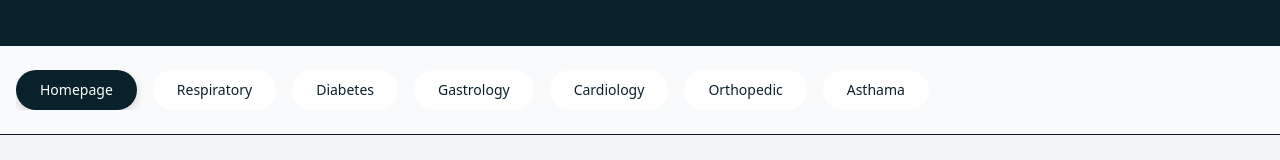
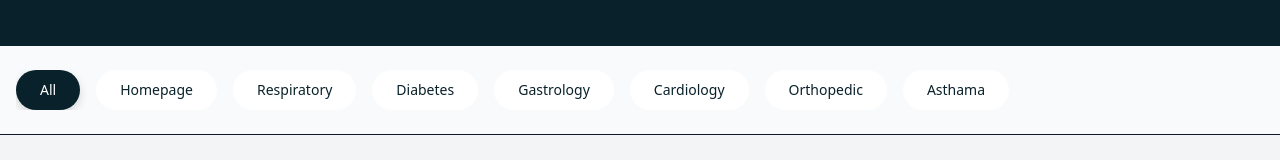
Before and after one commit to redmediasolutions/108-medz, a Next.js app: page / in a window 1280 px wide. Shown: the part 476-636 px from the top of the page. Built offline with nearby package versions, Linux system fonts and the light colour scheme; no server answers.

Commit message:
Fix WooCommerce API base URL

```diff
--- a/src/app/HomeClient.tsx
+++ b/src/app/HomeClient.tsx
@@ -10,24 +10,27 @@ import { auth } from "@/src/lib/firebase";
 export default function HomeClient() {
   const [products, setProducts] = useState<any[]>([]);
   const [loading, setLoading] = useState(false);
-  const [activeCategory, setActiveCategory] = useState<number>(78);
+  const [activeCategory, setActiveCategory] = useState<number | null>(null);
 
   useEffect(() => {
     console.log("Firebase auth loaded:", auth);
-    fetchProducts(78);
+    fetchProducts(null); // ✅ load ALL products
   }, []);
 
-  const fetchProducts = async (categoryId: number) => {
+  const fetchProducts = async (categoryId: number | null) => {
     try {
-      setActiveCategory(categoryId);
       setLoading(true);
+      setActiveCategory(categoryId); // ✅ VERY IMPORTANT
 
-      const res = await fetch(`/api/products?category=${categoryId}`);
+      const url = categoryId
+        ? `/api/products?category=${categoryId}`
+        : `/api/products`;
+
+      const res = await fetch(url);
       const data = await res.json();
-
-      setProducts(Array.isArray(data) ? data : []);
-    } catch (error) {
-      console.error("Failed to fetch products", error);
+      setProducts(data);
+    } catch (err) {
+      console.error("Failed to fetch products", err);
       setProducts([]);
     } finally {
       setLoading(false);
--- a/src/app/api/products/route.ts
+++ b/src/app/api/products/route.ts
@@ -13,7 +13,7 @@ export async function GET(request: Request) {
       ? await getProductsByCategory(Number(category))
       : await getProducts();
 
-    return NextResponse.json(products);
+    return Response.json(products ?? []);
   } catch (error) {
     console.error("API products error:", error);
     return NextResponse.json([], { status: 500 });
--- a/src/components/Categories.tsx
+++ b/src/components/Categories.tsx
@@ -4,8 +4,8 @@ import { Category } from "@/src/data/categories";
 
 type Props = {
   categories: Category[];
-  activeCategory: number;
-  onSelect: (categoryId: number) => void;
+  activeCategory: number | null;
+  onSelect: (categoryId: number | null) => void;
 };
 
 export default function Categories({
@@ -17,6 +17,28 @@ export default function Categories({
     <section className="bg-gray-50 border-b">
       <div className="max-w-7xl mx-auto px-4 py-6">
         <div className="flex gap-4 overflow-x-auto scrollbar-hide">
+
+          {/* ✅ ALL PRODUCTS */}
+          <button
+            onClick={() => onSelect(null)}
+            className="px-6 py-2.5 rounded-full whitespace-nowrap text-sm font-medium transition"
+            style={
+              activeCategory === null
+                ? {
+                    backgroundColor: "var(--color-primary)",
+                    color: "#fff",
+                    boxShadow:
+                      "0 4px 10px rgba(0,0,0,0.15)",
+                  }
+                : {
+                    backgroundColor: "#fff",
+                    color: "var(--color-primary)",
+                  }
+            }
+          >
+            All
+          </button>
+
           {categories.map((cat) => {
             const active = cat.id === activeCategory;
 
@@ -24,11 +46,7 @@ export default function Categories({
               <button
                 key={cat.id}
                 onClick={() => onSelect(cat.id)}
-                className="
-                  px-6 py-2.5 rounded-full
-                  whitespace-nowrap text-sm font-medium
-                  transition cursor-pointer
-                "
+                className="px-6 py-2.5 rounded-full whitespace-nowrap text-sm font-medium transition cursor-pointer"
                 style={
                   active
                     ? {
--- a/src/lib/woocommerce.ts
+++ b/src/lib/woocommerce.ts
@@ -6,7 +6,7 @@ const auth = Buffer.from(
   `${process.env.WC_CONSUMER_KEY}:${process.env.WC_CONSUMER_SECRET}`
 ).toString("base64");
 
-export async function wcFetch(endpoint: string) {
+async function wcFetch(endpoint: string) {
   const res = await fetch(`${BASE_URL}${endpoint}`, {
     headers: {
       Authorization: `Basic ${auth}`,
@@ -16,47 +16,29 @@ export async function wcFetch(endpoint: string) {
 
   if (!res.ok) {
     const text = await res.text();
-    console.error("WooCommerce API error:", text);
-    return null;
+    console.error("Woo error:", text);
+    throw new Error("WooCommerce API failed");
   }
 
   return res.json();
 }
 
-// 🔹 Fetch all products
 export async function getProducts() {
   return wcFetch("/products?status=publish&per_page=20");
 }
 
-// 🔹 Fetch single product by slug
-export async function getProductBySlug(slug: string) {
-  const products = await wcFetch(
-    `/products?slug=${encodeURIComponent(slug)}&status=publish&per_page=1`
-  );
-
-  if (!Array.isArray(products) || products.length === 0) {
-    return null;
-  }
-
-  return products[0];
-}
-
-// 🔹 Fetch products by category
 export async function getProductsByCategory(categoryId: number) {
   return wcFetch(
     `/products?category=${categoryId}&status=publish&per_page=20`
   );
 }
 
-export async function getRelatedProductsByCategory(
-  categoryId: number,
-  excludeId: number
-) {
-  return wcFetch(
-    `/products?category=${categoryId}&exclude=${excludeId}&status=publish&per_page=4`
+export async function getProductBySlug(slug: string) {
+  const products = await wcFetch(
+    `/products?slug=${encodeURIComponent(slug)}&status=publish&per_page=1`
   );
+  return products[0] ?? null;
 }
-
 
 export async function searchProducts(query: string) {
   return wcFetch(
```
